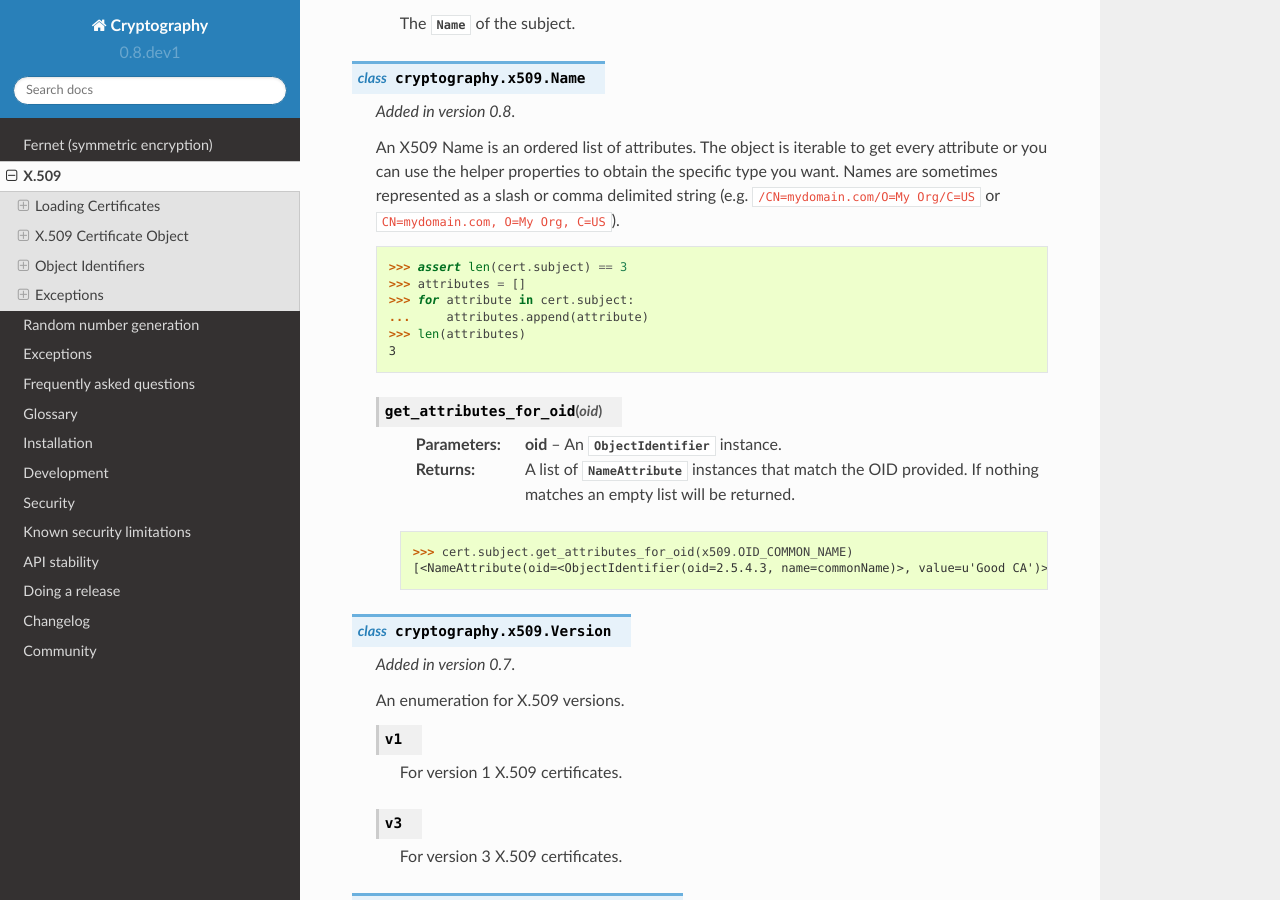
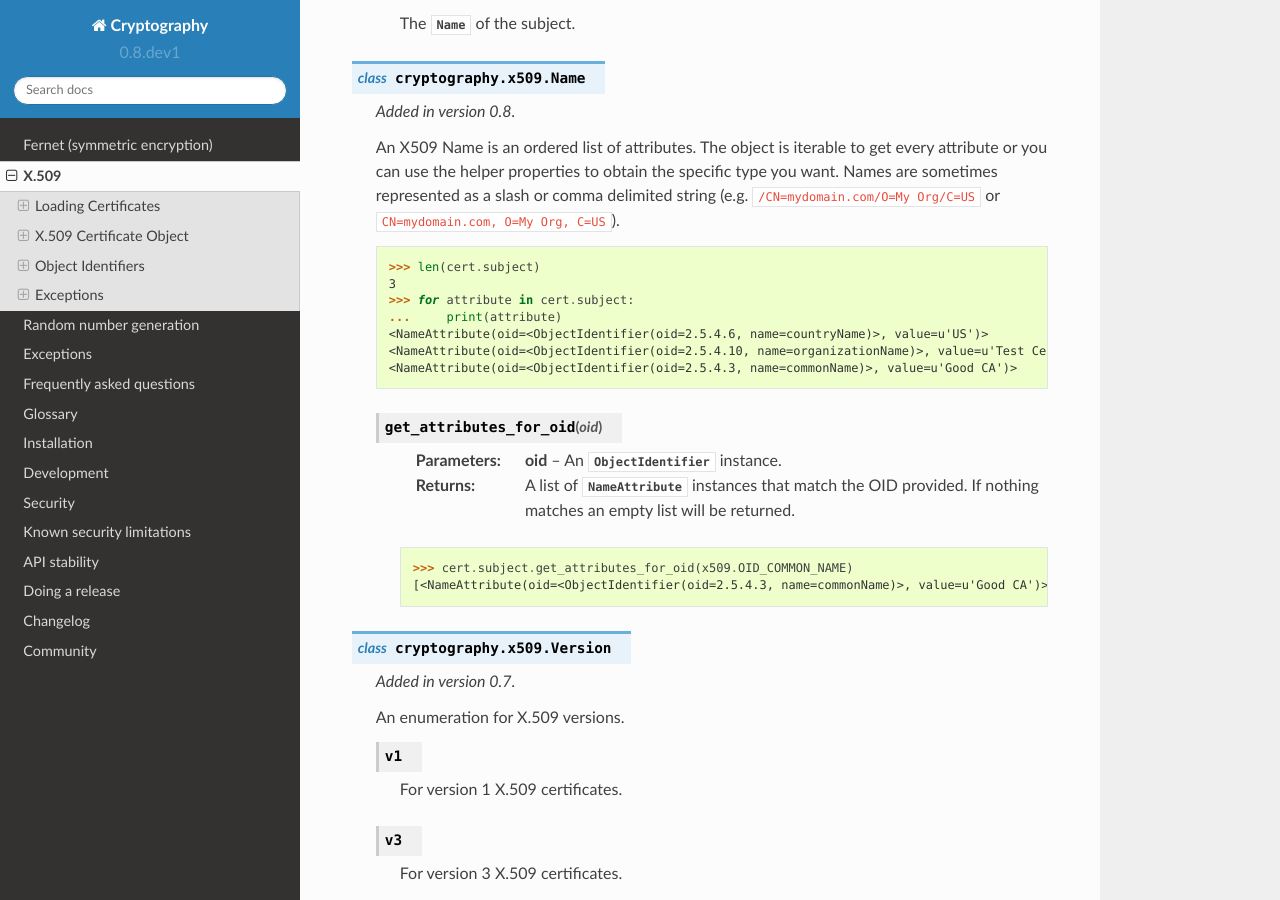
Before and after one commit to WebKing0121/cryptography, a Sphinx documentation site: the page built from docs/x509.rst, in a window 1280 px wide and 900 px high, scrolled down 2734 px. Built offline with Sphinx 7.4.7 and the Read the Docs theme 2.0.0, drawn with Linux system fonts in a browser that asks for light colours; pages that are not in the unit, such as notebooks, are missing from menus.

Commit message:
simplify things based on review feedback

```diff
--- a/docs/x509.rst
+++ b/docs/x509.rst
@@ -195,12 +195,13 @@ X.509 Certificate Object
 
     .. doctest::
 
-        >>> assert len(cert.subject) == 3
-        >>> attributes = []
+        >>> len(cert.subject)
+        3
         >>> for attribute in cert.subject:
-        ...     attributes.append(attribute)
-        >>> len(attributes)
-        3
+        ...     print(attribute)
+        <NameAttribute(oid=<ObjectIdentifier(oid=2.5.4.6, name=countryName)>, value=u'US')>
+        <NameAttribute(oid=<ObjectIdentifier(oid=2.5.4.10, name=organizationName)>, value=u'Test Certificates 2011')>
+        <NameAttribute(oid=<ObjectIdentifier(oid=2.5.4.3, name=commonName)>, value=u'Good CA')>
 
     .. method:: get_attributes_for_oid(oid)
 
```
Also changed, not shown: 3 other files.
